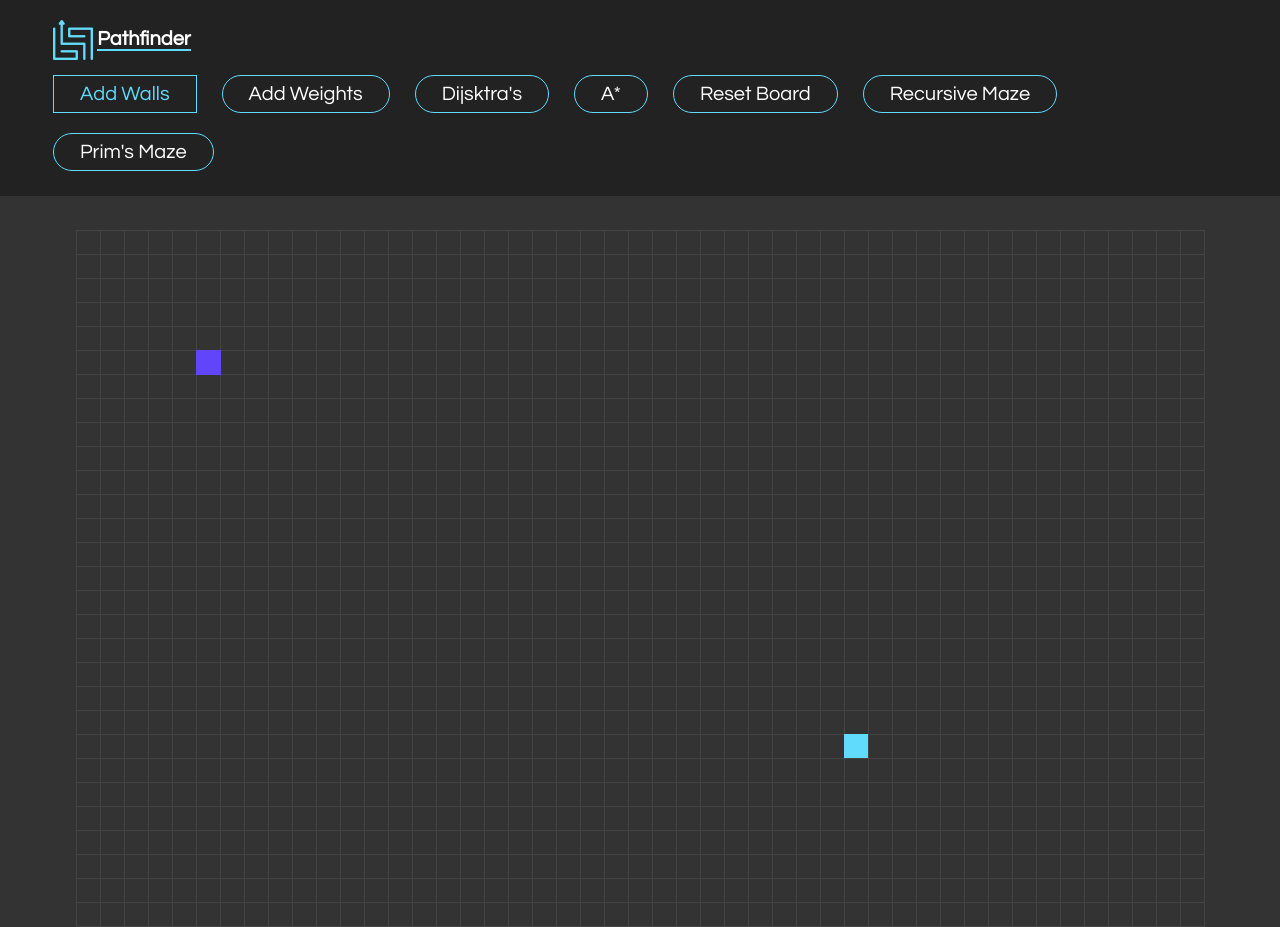
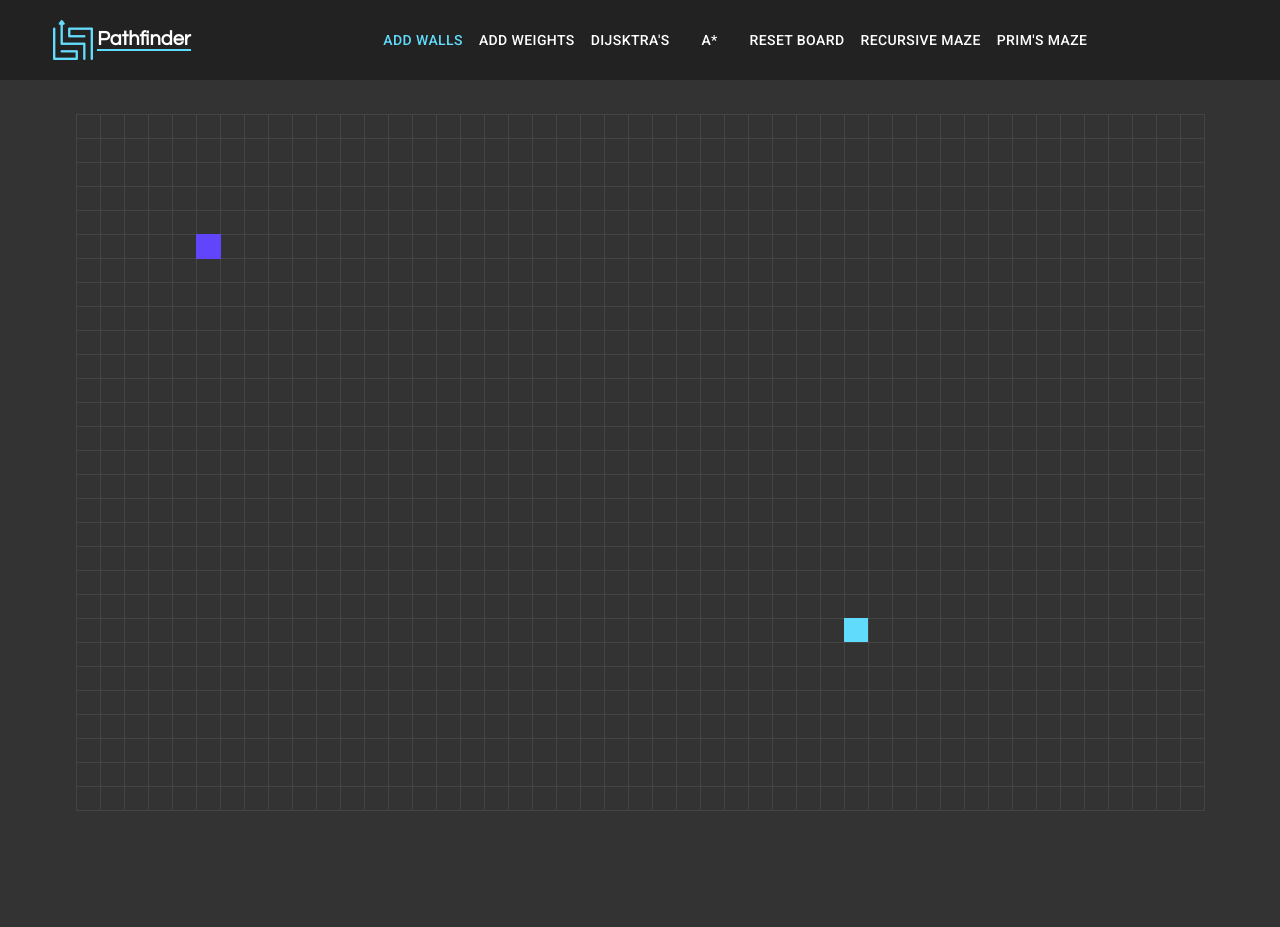
Before and after one commit to peterg4/Pathfinder, a React app: page / in a window 1280 px wide. After the commit the page ends 811 px from the top, so only its background shows below. Built offline with nearby package versions, Linux system fonts and the light colour scheme.

Commit message:
added material ui

```diff
--- a/package.json
+++ b/package.json
@@ -3,6 +3,7 @@
   "version": "0.1.0",
   "private": true,
   "dependencies": {
+    "@material-ui/core": "^4.10.2",
     "@testing-library/jest-dom": "^4.2.4",
     "@testing-library/react": "^9.4.0",
     "@testing-library/user-event": "^7.2.1",
--- a/public/index.html
+++ b/public/index.html
@@ -4,6 +4,7 @@
     <meta name="viewport" content="width=device-width, initial-scale=.5" />
   </head>
   <title>Pathfinder</title>
+  <link rel="stylesheet" href="https://fonts.googleapis.com/css?family=Roboto:300,400,500,700&display=swap" />
   <link rel="icon"
       type="image/png"
       href="path.png">
--- a/src/index.js
+++ b/src/index.js
@@ -1,5 +1,6 @@
 import React from 'react';
 import ReactDOM from 'react-dom';
+import { Button } from '@material-ui/core';
 import 'bootstrap/dist/css/bootstrap.min.css';
 import './index.css';
 let GLOBAL_XMAX = parseInt((window.innerWidth-100)/25);
@@ -159,6 +160,7 @@ class Board extends React.Component {
         if(xmax-xmin < 3 || ymax - ymin < 3 || midy == ymin || midx == xmin)  {
             squares[GLOBAL_YGOAL][GLOBAL_XGOAL] = 'green';
             document.getElementById(GLOBAL_YGOAL+','+GLOBAL_XGOAL).className = 'green square';
+            this.isRunning = false;
             return;
         }
         //upper left
@@ -295,6 +297,7 @@ class Board extends React.Component {
                         document.getElementById(GLOBAL_YGOAL+','+GLOBAL_XGOAL).className = 'green square';
                         walls.splice(wall, 1);
                     } else {
+                        this.isRunning = false;
                         clearInterval(carveMaze);
                     }
                 }, 10)
@@ -535,13 +538,13 @@ class Board extends React.Component {
     }
     toggleWall(){
         this.isWalls = true;
-        document.getElementById("w").className = "navbar-toggler reset first active";
-        document.getElementById("we").className = "navbar-toggler reset";
+        document.getElementById("w").classList.add("active");
+        document.getElementById("we").classList.remove("active");
     }
     toggleWeight(){
         this.isWalls = false;
-        document.getElementById("w").className = "navbar-toggler reset first";
-        document.getElementById("we").className = "navbar-toggler reset active";
+        document.getElementById("w").classList.remove("active");
+        document.getElementById("we").classList.add("active");
     }
     addWall(i,j){
         if(this.isMouseDown){
@@ -625,13 +628,13 @@ class Board extends React.Component {
         <nav className="navbar navbar-dark dark">
             <a className="navbar-brand" href="#"><img src="path.png"></img> <div className="logo">Pathfinder</div></a>
             <div className="nav-center">
-                <button id="w" className="navbar-toggler reset active"onClick={() => this.toggleWall()}> Add Walls</button>
-                <button id="we" className="navbar-toggler reset"onClick={() => this.toggleWeight()}> Add Weights</button>
-                <button className="navbar-toggler reset"onClick={() => this.BFS(this.state.xStart,this.state.yStart)}> Dijsktra's</button>
-                <button className="navbar-toggler reset"onClick={() => this.A_star(this.state.xStart,this.state.yStart)}> A*</button>
-                <button className="navbar-toggler reset"onClick={() => this.resetState()}> Reset Board</button>
-                <button className="navbar-toggler reset"onClick={() => this.StartMaze(parseInt(GLOBAL_XMAX/2), parseInt(GLOBAL_YMAX/2), GLOBAL_XMAX, GLOBAL_YMAX, 0, 0)}> Recursive Maze</button>
-                <button className="navbar-toggler reset"onClick={() => this.Prims()}> Prim's Maze</button>
+                <Button color="primary" id="w" className="navbar-toggler reset active"onClick={() => this.toggleWall()}> Add Walls</Button>
+                <Button color="primary" id="we" className="navbar-toggler reset"onClick={() => this.toggleWeight()}> Add Weights</Button>
+                <Button color="primary" className="navbar-toggler reset"onClick={() => this.BFS(this.state.xStart,this.state.yStart)}> Dijsktra's</Button>
+                <Button color="primary" className="navbar-toggler reset"onClick={() => this.A_star(this.state.xStart,this.state.yStart)}> A*</Button>
+                <Button color="primary" className="navbar-toggler reset"onClick={() => this.resetState()}> Reset Board</Button>
+                <Button color="primary" className="navbar-toggler reset"onClick={() => this.StartMaze(parseInt(GLOBAL_XMAX/2), parseInt(GLOBAL_YMAX/2), GLOBAL_XMAX, GLOBAL_YMAX, 0, 0)}> Recursive Maze</Button>
+                <Button color="primary" className="navbar-toggler reset"onClick={() => this.Prims()}> Prim's Maze</Button>
             </div>
         </nav>
 
```
Also changed, not shown: 1 other file.
